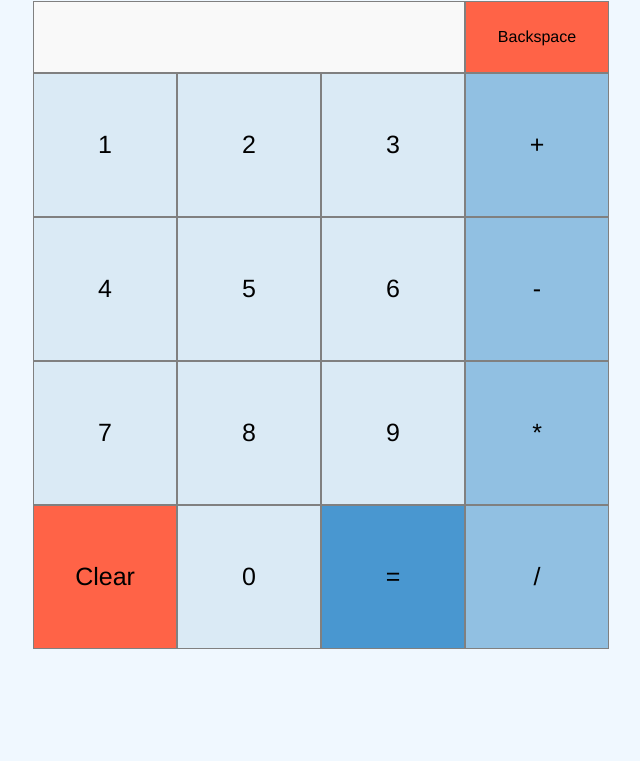
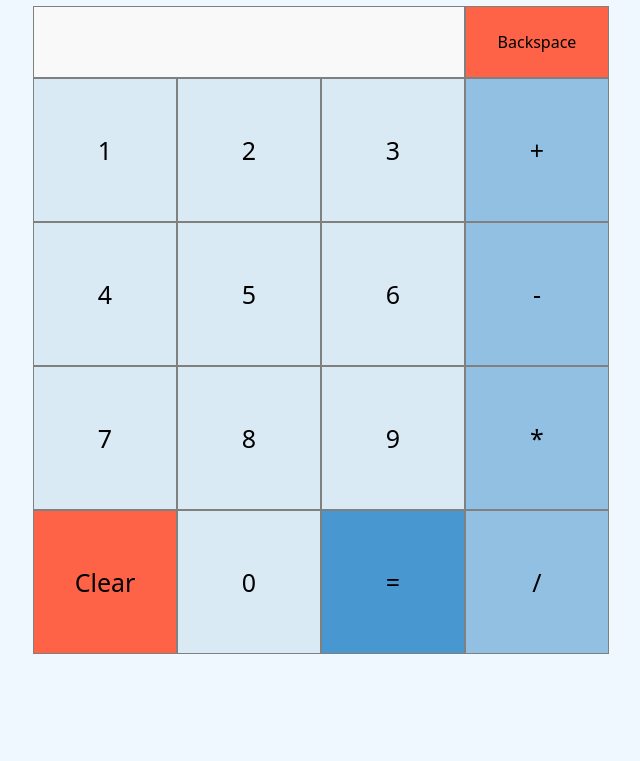
Before and after one commit to t3snake/calculator-js, a plain HTML site: page index.html in a window 1280 px wide. Shown: the part 67-828 px from the top of the page, without its empty margins (327-967 px from the left). Drawn offline with Linux system fonts and the light colour scheme.

Commit message:
Use extensive font-family

```diff
--- a/styles.css
+++ b/styles.css
@@ -4,7 +4,7 @@ body{
     height: 100vh;
 
     caret-color: transparent;
-    font-family: Helvetica, sans-serif;
+    font-family: system-ui, "Segoe UI", Roboto, Helvetica, Arial, sans-serif, "Apple Color Emoji", "Segoe UI Emoji", "Segoe UI Symbol";
 }
 
 h2 {
```
